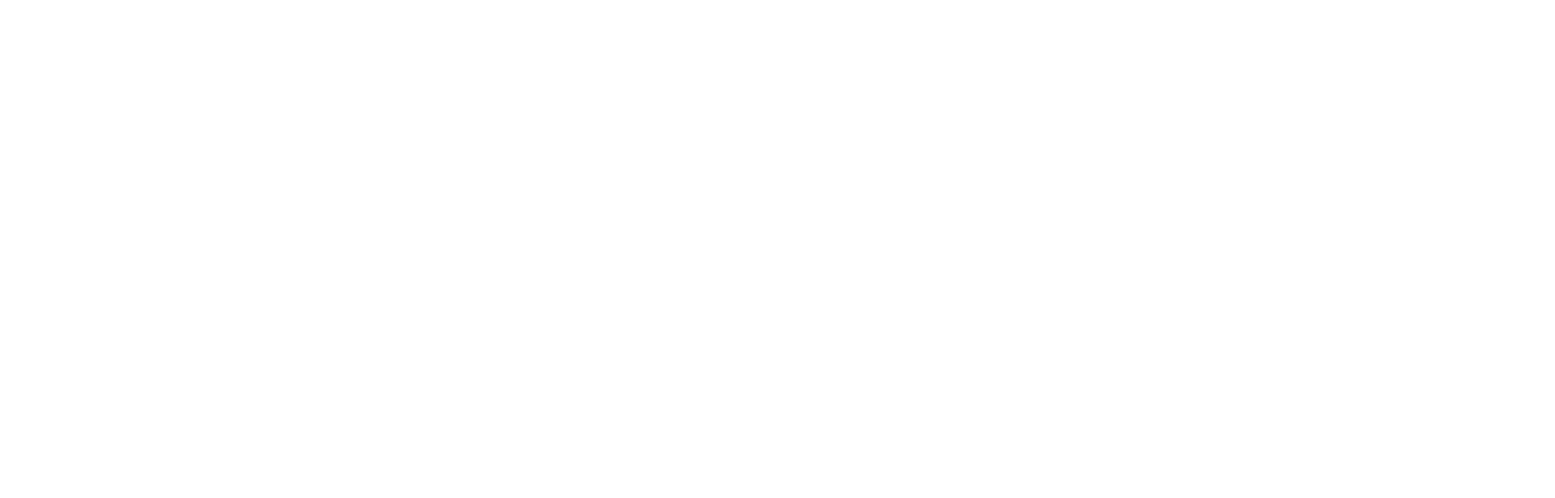
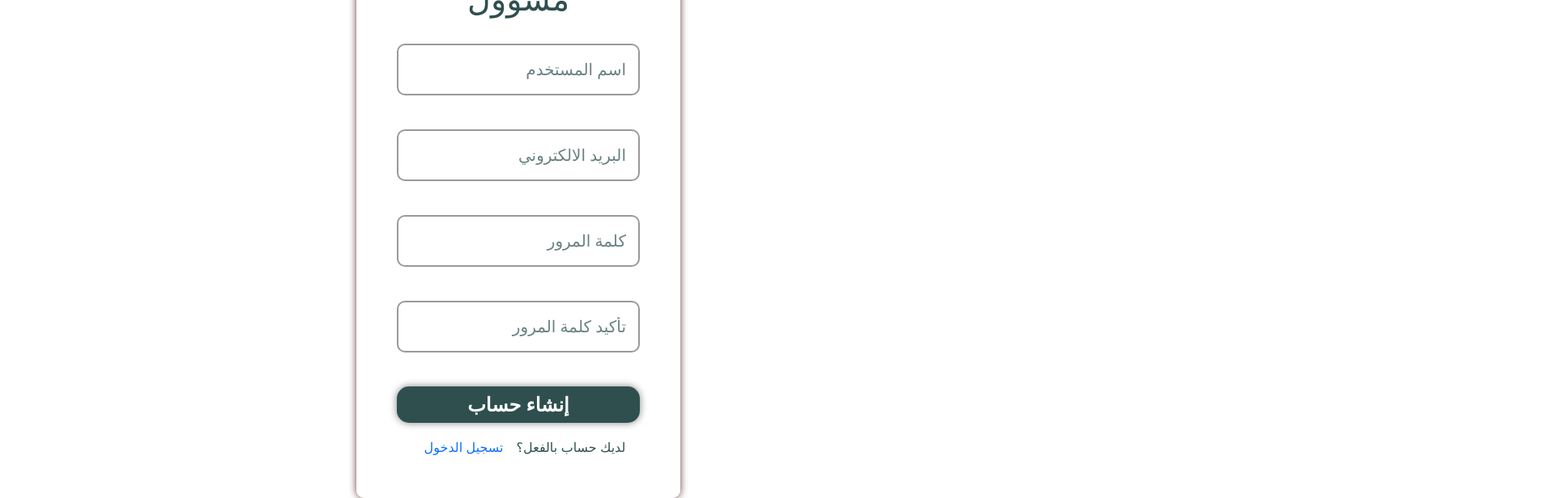
Before and after one commit to BZU-Library-Chatbot/BZU-Chatbot-Frontend, a React (Vite) app: page /create-admin in a window 1280 px wide. Before the commit this address had no page. Shown: the part 200-816 px from the top of the page at 81% size, 1920 px wide, since content can reach past the window. Built offline with nearby package versions, Linux system fonts and the light colour scheme.

Commit message:
create admin form

```diff
--- /dev/null
+++ b/src/components/web/adminRegister/AdminRegister.module.scss
@@ -0,0 +1,72 @@
+* {
+    box-sizing: border-box;
+    font-family: "Poppins", sans-serif;
+  }
+
+  .body {
+    display: flex;
+    justify-content: center;
+    align-items: center;
+    min-height: 90vh;
+  }
+
+  .wrapper {
+    width: 30%;
+    min-width: 400px;
+    background-color: transparent;
+    border: 2px solid rgba(255, 255, 255, 0.8);
+    backdrop-filter: blur(20px);
+    box-shadow: 0 0 10px rgba(61, 6, 6, 0.8);
+    border-radius: 10px;
+    padding: 2rem 3rem;
+  }
+
+  .wrapper h1 {
+    font-size: 2.5rem;
+    font-weight: 550;
+    text-align: center;
+    font-family: "Times New Roman", Times, serif;
+  }
+
+  .wrapper .inputBox {
+    position: relative;
+    width: 100%;
+    height: 50px;
+    margin: 0 0 3.5rem 0;
+  }
+
+  .wrapper .btn {
+    width: 100%;
+    background: darkslategray;
+    height: 45px;
+    border: none;
+    outline: none;
+    border-radius: 15px;
+    box-shadow: 0 0 10px rgba(0, 0, 0, 0.5);
+    cursor: pointer;
+    font-size: 1.5rem;
+    color: white;
+    font-weight: 600;
+    font-family: "Times New Roman", Times, serif;
+  }
+
+  .wrapper .btn:hover {
+    background-color: darkgoldenrod;
+    color: darkslategray;
+  }
+
+  .wrapper .loginLink {
+    font-size: 1rem;
+    text-align: center;
+    margin: 1.2rem 0 1rem;
+  }
+
+  .link {
+    margin: 1rem;
+    text-decoration: none;
+  }
+
+  .link:hover {
+    text-decoration: underline;
+    color: red;
+  }
--- /dev/null
+++ b/src/components/web/adminRegister/AdminRegister.tsx
@@ -0,0 +1,187 @@
+import React from "react";
+import Input from "../../pages/Input";
+import { useFormik } from "formik";
+import { toast, Bounce } from "react-toastify";
+import styles from "./AdminRegister.module.scss";
+import { Link } from "react-router-dom";
+import { adminRegister } from './api'
+import { useTranslation } from "react-i18next";
+import * as yup from "yup";
+
+interface FormValues {
+  userName: string;
+  email: string;
+  password: string;
+  cPassword: string;
+}
+
+const AdminRegister: React.FC = () => {
+  const { t } = useTranslation();
+
+  const RegisterSchema = yup.object({
+    userName: yup
+      .string()
+      .required(t("validation.usernameRequired"))
+      .min(3, t("validation.userNameMinLength"))
+      .max(30, t("validation.userNameMaxLength")),
+    email: yup
+      .string()
+      .required(t("validation.emailRequired"))
+      .email(t("validation.validEmail")),
+    password: yup
+      .string()
+      .min(8, t("validation.passwordLength"))
+      .matches(/[0-9]/, t("validation.containsNumber"))
+      .matches(/[a-z]/, t("validation.containsLowercase"))
+      .matches(/[A-Z]/, t("validation.containsUppercase"))
+      .required(t("validation.PasswordRequired")),
+    cPassword: yup
+      .string()
+      .oneOf([yup.ref("password"), undefined], t("validation.passwordMatch"))
+      .required(t("validation.cPasswordRequired")),
+  });
+
+  const initialValues: FormValues = {
+    userName: "",
+    email: "",
+    password: "",
+    cPassword: "",
+  };
+
+  const onSubmit = async (admin: FormValues) => {
+    const response = await adminRegister(admin);
+    if (response?.status < 300) {
+      const { data } = response;
+      formik.resetForm();
+      toast.success(`${t("adminRegister.success")}`, {
+        position: "top-center",
+        autoClose: 5000,
+        hideProgressBar: false,
+        closeOnClick: true,
+        pauseOnHover: true,
+        draggable: true,
+        progress: undefined,
+        theme: "light",
+        transition: Bounce,
+      });
+    } else if (response?.response?.status < 500) {
+      toast.error(`${t("adminRegister.duplicatedEmail")}`, {
+        position: "top-center",
+        autoClose: 5000,
+        hideProgressBar: false,
+        closeOnClick: true,
+        pauseOnHover: true,
+        draggable: true,
+        progress: undefined,
+        theme: "light",
+        transition: Bounce,
+      });
+    } else {
+      toast.error(`${t("global.serverError")}`, {
+        position: "top-center",
+        autoClose: 5000,
+        hideProgressBar: false,
+        closeOnClick: true,
+        pauseOnHover: true,
+        draggable: true,
+        progress: undefined,
+        theme: "light",
+        transition: Bounce,
+      });
+    }
+  };
+
+  const formik = useFormik({
+    initialValues,
+    onSubmit,
+    validationSchema: RegisterSchema,
+  });
+
+  const inputs = [
+    {
+      id: "username",
+      type: "text",
+      name: "userName",
+      title: `${t("adminRegister.username")}`,
+      placeholder: `${t("adminRegister.username")}`,
+      value: formik.values.userName,
+      onChange: formik.handleChange,
+    },
+    {
+      id: "email",
+      type: "email",
+      name: "email",
+      placeholder: `${t("adminRegister.email")}`,
+      title: `${t("adminRegister.email")}`,
+      value: formik.values.email,
+      onChange: formik.handleChange,
+    },
+    {
+      id: "password",
+      type: "password",
+      name: "password",
+      placeholder: `${t("adminRegister.password")}`,
+      title: `${t("adminRegister.password")}`,
+      value: formik.values.password,
+      onChange: formik.handleChange,
+    },
+    {
+      id: "cPassword",
+      type: "password",
+      name: "cPassword",
+      placeholder: `${t("adminRegister.confirmPassword")}`,
+      title: `${t("adminRegister.confirmPassword")}`,
+      value: formik.values.cPassword,
+      onChange: formik.handleChange,
+    },
+  ];
+
+  const renderInputs = inputs.map((input, index) => (
+    <Input
+      type={input.type}
+      id={input.id}
+      name={input.name}
+      title={input.title}
+      value={input.value}
+      key={index}
+      placeholder={input.placeholder}
+      errors={formik.errors}
+      onChange={formik.handleChange}
+      onBlur={formik.handleBlur}
+      touched={formik.touched}
+    />
+  ));
+
+  return (
+    <div className={styles.body}>
+      <div className={styles.wrapper}>
+        <form onSubmit={formik.handleSubmit} action="">
+          <h1>{t("global.aadminRegister")}</h1>
+          <div className={styles.inputBox}>{renderInputs[0]}</div>
+          <div className={styles.inputBox}>{renderInputs[1]}</div>
+          <div className={styles.inputBox}>{renderInputs[2]}</div>
+          <div className={styles.inputBox}>{renderInputs[3]}</div>
+
+          <button
+            type="submit"
+            className={styles.btn}
+            disabled={!formik.isValid}
+          >
+            {t("global.register")}
+          </button>
+
+          <div className={styles.loginLink}>
+            <p>
+              {t("adminRegister.alreadyHaveAccount")}
+              <Link to="/login" className={`${styles.link}`}>
+                {t("global.login")}
+              </Link>
+            </p>
+          </div>
+        </form>
+      </div>
+    </div>
+  );
+};
+
+export default AdminRegister;
--- /dev/null
+++ b/src/components/web/adminRegister/api.ts
@@ -0,0 +1,10 @@
+import axiosInstance from "../../../router/communicator";
+
+export const adminRegister = async (admin: any) => {
+  try {
+    const response = await axiosInstance.post("/auth/createAdmin", admin);
+    return response;
+  } catch (error: any) {
+    return error;
+  }
+};
--- a/src/i18n/translationFiles/arabic.ts
+++ b/src/i18n/translationFiles/arabic.ts
@@ -24,6 +24,16 @@
     success: "تم تسجيل الدخول بنجاح",
   },
   register: {
+    username: "اسم المستخدم",
+    email: "البريد الالكتروني",
+    password: "كلمة المرور",
+    confirmPassword: "تأكيد كلمة المرور",
+    alreadyHaveAccount: "لديك حساب بالفعل؟",
+    duplicatedEmail: "تم استخدام هذا البريد الإلكتروني من قبل",
+    success:
+      "تم إنشاء الحساب بنجاح! يرجى التحقق من بريدك الإلكتروني لتسجيل الدخول!",
+  },
+  adminRegister: {
     username: "اسم المستخدم",
     email: "البريد الالكتروني",
     password: "كلمة المرور",
@@ -86,6 +96,7 @@
   global: {
     login: "تسجيل الدخول",
     register: "إنشاء حساب",
+    aadminRegister: " إنشاء حساب مسؤول",
     logout: "تسجيل الخروج",
     copyRights: "© 2023-2024 BZU-Library-Chatbot - جميع الحقوق محفوظة.",
     title: "BZU Library Chatbot",
--- a/src/i18n/translationFiles/english.ts
+++ b/src/i18n/translationFiles/english.ts
@@ -32,6 +32,15 @@
     alreadyHaveAccount: "Already have an account?",
     duplicatedEmail: "Duplicated Email",
     success: "Account created successfully! Please verify your email to login!",
+  },
+   adminRegister: {
+    username: "Username",
+    email: "Email",
+    password: "Password",
+    confirmPassword: "Confirm Password",
+    alreadyHaveAccount: "Already have an account?",
+    duplicatedEmail: "Duplicated Email",
+    success: "Admin Account created successfully! Please verify your email to login!",
   },
   sendCode: {
     email: "Email",
@@ -85,6 +94,7 @@
   global: {
     login: "Login",
     register: "Register",
+    aadminRegister: "Create Admin Account",
     logout: "Logout",
     copyRights: "© 2023-2024 BZU-Library-Chatbot - All Right Reserved.",
     title: "BZU Library Chatbot",
--- a/src/layouts/routes.tsx
+++ b/src/layouts/routes.tsx
@@ -9,6 +9,7 @@
 import SendCode from "../components/web/sendCode/SendCode";
 import ForgetPassword from "../components/web/forgetpassword/ForgetPassword";
 import Settings from "../components/web/settings/index";
+import AdminRegister from "../components/web/adminRegister/AdminRegister";
 
 const Router = () => {
   const routes = [
@@ -57,6 +58,10 @@
           element: <Settings />,
         },
         {
+          path: "create-admin",
+          element: <AdminRegister />,
+        },
+        {
           path: "*",
           element: <ErrorPage />,
         },
```
